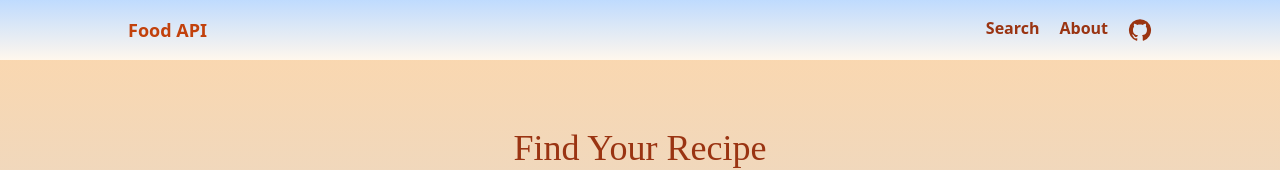
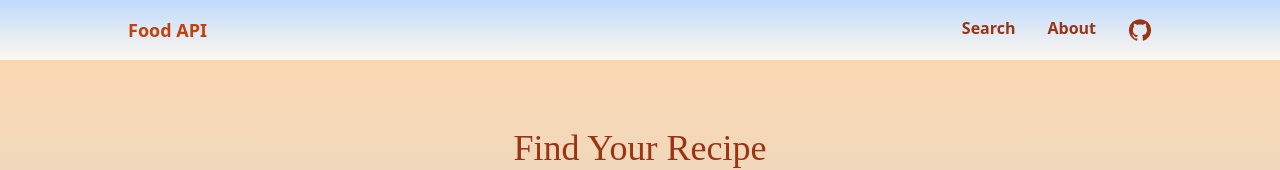
Before and after one commit to NADS-PROGRAMMER/Search-Recipe-App, a React (Create React App) app: page / in a window 1280 px wide. Shown: the top 170 px of the page. Built offline with nearby package versions, Linux system fonts and the light colour scheme; no server answers.

Commit message:
change the gap of items in the nav link

```diff
--- a/src/components/Navbar.js
+++ b/src/components/Navbar.js
@@ -13,7 +13,7 @@ function Navbar() {
             animate="animate"
         >
             <h3 className="font-bold text-orange-700 text-lg">Food API</h3>
-            <ul className="flex gap-5">
+            <ul className="flex gap-8">
                 <li className="text-orange-800 font-semibold">
                     <Link to="/">Search</Link>
                 </li>
```
